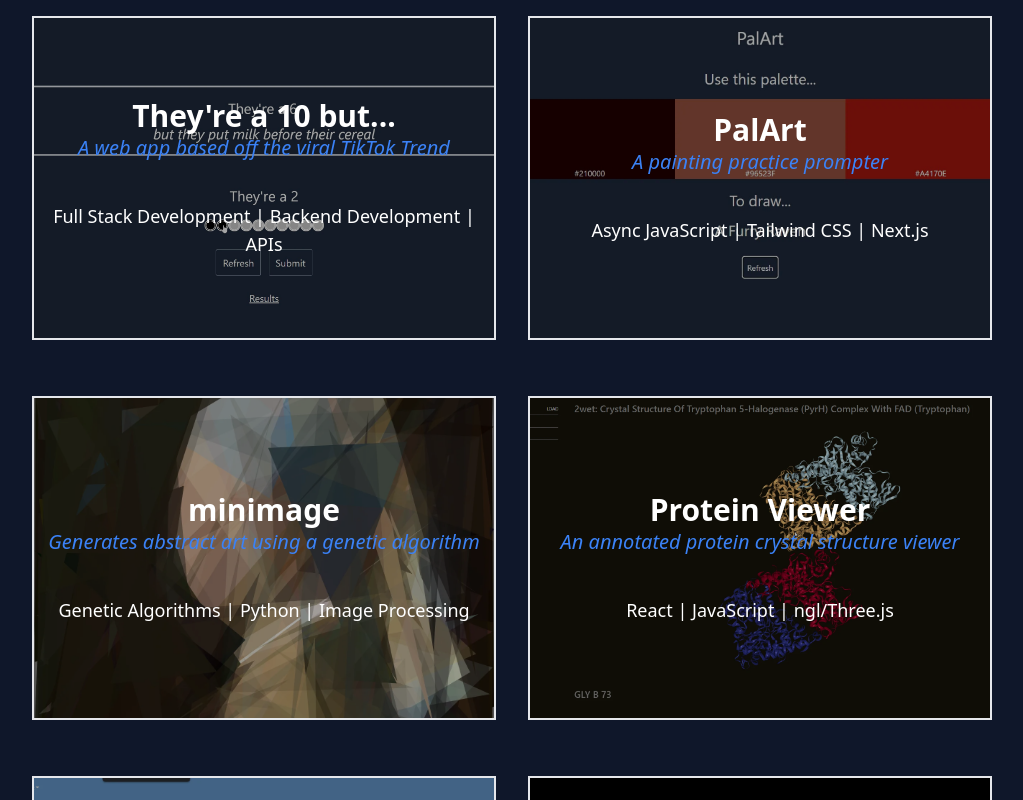
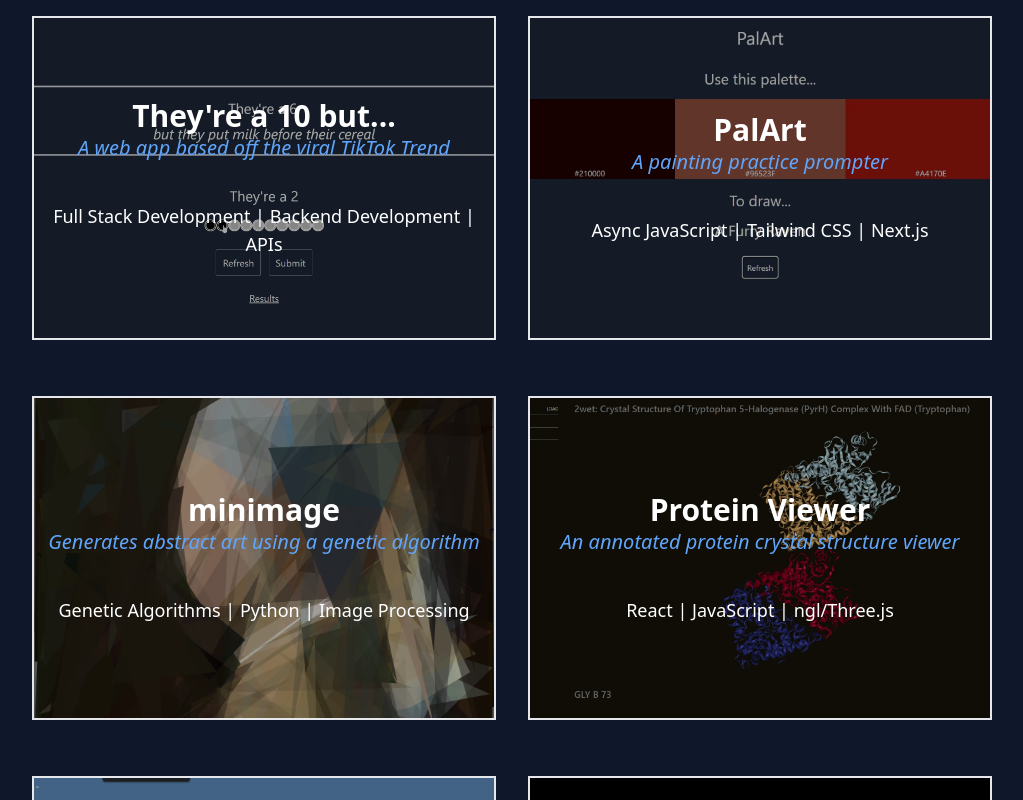
Before and after one commit to jordantwells42/jordantwells-next, a Next.js app: page / in a window 1280 px wide. Shown: the part 1340-2140 px from the top of the page, without its empty margins (128-1151 px from the left). Built offline with nearby package versions, Linux system fonts and the light colour scheme.

Commit message:
fixed blue of subtitle

```diff
--- a/components/cards.js
+++ b/components/cards.js
@@ -25,7 +25,7 @@ export function Card(props){
           <h1 className="font-bold text-3xl">
             {props.title}
           </h1>
-          <h2 className="italic text-blue-500 text-xl">
+          <h2 className="italic text-blue-400 text-xl">
             {props.subtitle}
           </h2>
           <h2 className="bold text-lg mt-10">
```
